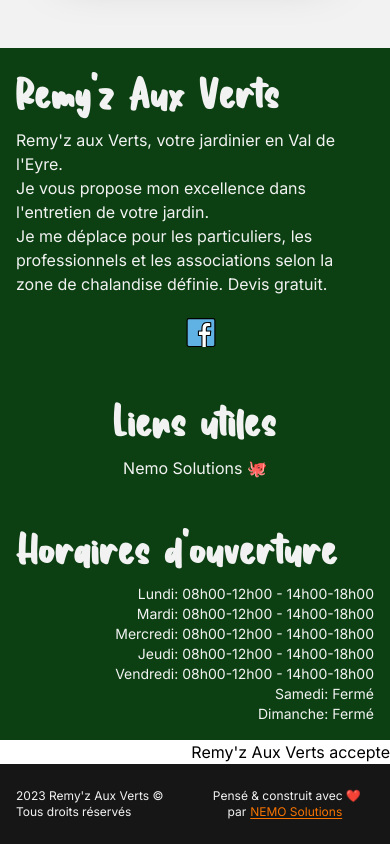
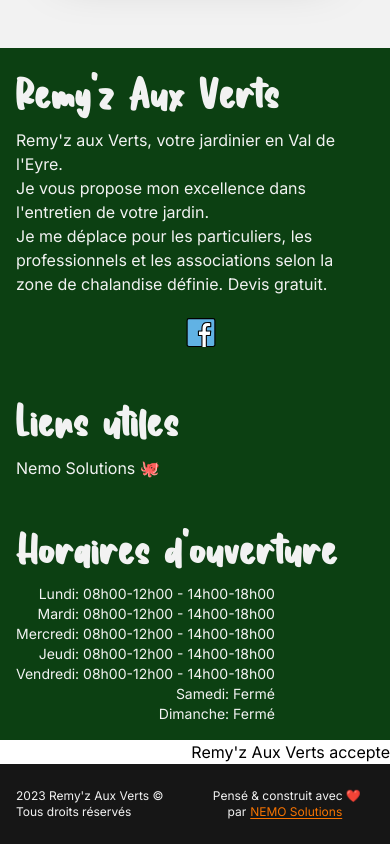
Before and after one commit to Titou360/Remyz, a Next.js app: page /contact in a window 390 px wide. Shown: the part 978-1822 px from the top of the page. Built offline with nearby package versions, Linux system fonts and the light colour scheme; what tailwindcss-3d would draw is missing.

Commit message:
Commit on 06th of May

```diff
--- a/components/Footer.js
+++ b/components/Footer.js
@@ -20,7 +20,7 @@
           <IconNavbar />
         </div>
 
-        <div className="flex flex-col w-1/3 lg:w-full gap-4 pt-2 items-center">
+        <div className="flex flex-col w-1/3 lg:w-full gap-4 pt-2 items-center lg:items-start">
           <h2 className="font-Spring tracking-wider text-4xl text-light font-bold dark:text-darkModePrimary text-center lg:text-left">
             Liens utiles
           </h2>
@@ -33,7 +33,7 @@
           </ul>
         </div>
 
-        <div className="flex flex-col w-1/3 lg:w-full gap-4 pt-2 ">
+        <div className="flex flex-col w-1/3 lg:w-full lg:items-start gap-4 pt-2 ">
           <h2 className="font-Spring tracking-wider text-4xl text-light dark:text-darkModePrimary font-bold text-right lg:text-left">
             Horaires d&apos;ouverture
           </h2>
```
